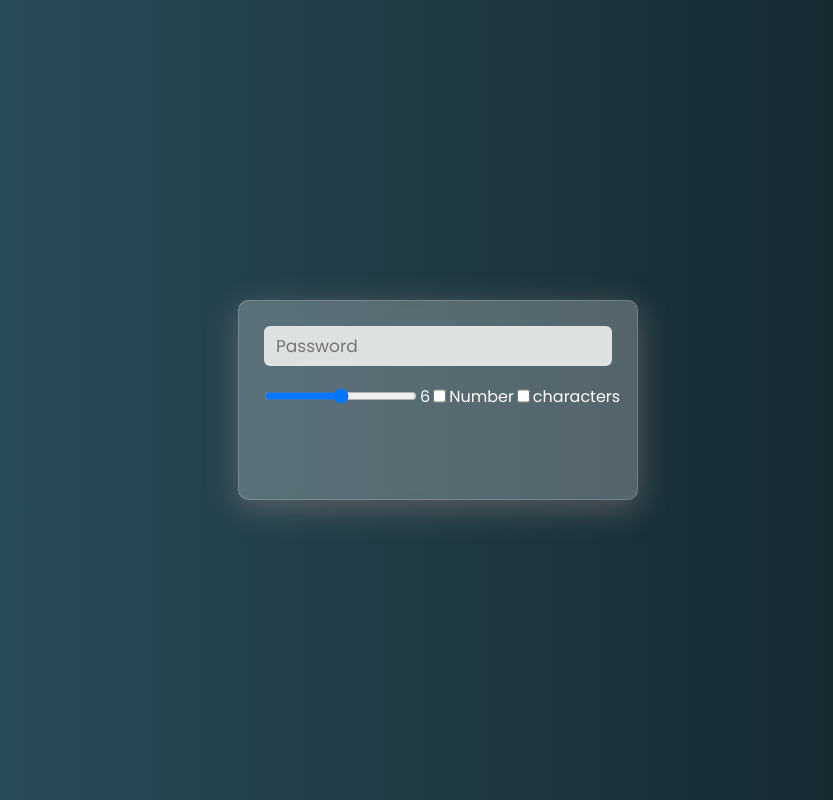
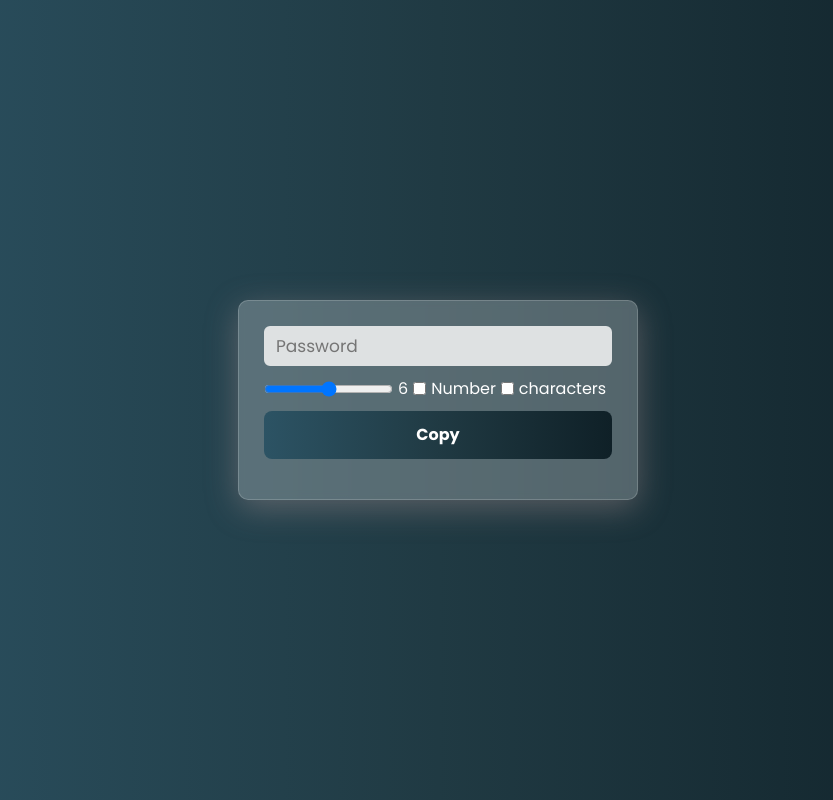
Before and after one commit to RanaHuzaima/react-project, a React app: page / in a window 1280 px wide. Shown: the whole page, without its empty margins (202-1035 px from the left). Built offline with nearby package versions, Linux system fonts and the light colour scheme; the HTML template or start-up script is replaced by a standard one.

Commit message:
make button and input box

```diff
--- a/src/App.jsx
+++ b/src/App.jsx
@@ -1,15 +1,22 @@
 import './index.css'
 function App() {
+  function gernator(){
+    let pass = "";
+    let str = "abcdefghijklmnopqrstuvwxyz";
+    let char = "!@#$%^&*()_+{}"
+    let num = "0123456789"
 
+  }
 
   return (
     <div  className="div">
-    <input type="text" readOnly placeholder="Password"/>
+    <input className='input' type="text" readOnly placeholder="Password"/>
     <div className="div-2">
     <input type="range" min="1" max="99" /><label>6</label>
-    <input type="checkbox" name="" id="" /><label>Number</label>
-    <input type="checkbox" name="" id="" /><label>characters</label>
+    <input type="checkbox" /><label>Number</label>
+    <input type="checkbox" /><label>characters</label>
 </div>
+    <button>Copy</button>
 </div>
   )
 }
--- a/src/Index.css
+++ b/src/Index.css
@@ -38,10 +38,10 @@ body {
 .div-2 {
   display: flex;
   align-items: center;
-  gap: 3px;
-  margin-top: 10px;
+  gap: 5px;
+  margin-top: 10px
 }
-input{
+.input{
   font-size: 17px;
   border-radius: 6px;
   line-height: 1.5;
@@ -52,6 +52,21 @@ input{
   background: #dee1e2;
   height: 40px;
 }
-input:hover {
+.input:hover {
   border-color: #ccc;
 }
+button{
+  display: inline-block;
+  outline: none;
+  cursor: pointer;
+  font-size: 16px;
+  line-height: 20px;
+  font-weight: 600;
+  border-radius: 8px;
+  padding: 14px 24px;
+  margin-top: 10px;
+  border: none;
+  transition: box-shadow 0.2s ease 0s, -ms-transform 0.1s ease 0s, -webkit-transform 0.1s ease 0s, transform 0.1s ease 0s;
+  background: linear-gradient(to right, #2c5364 0%, #203a43 50%, #0f2027 100%);
+  color: #fff;
+}
```
